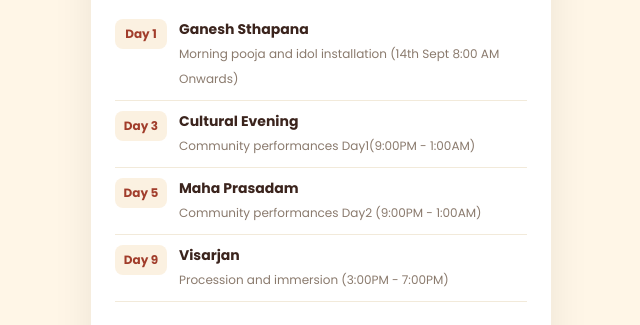
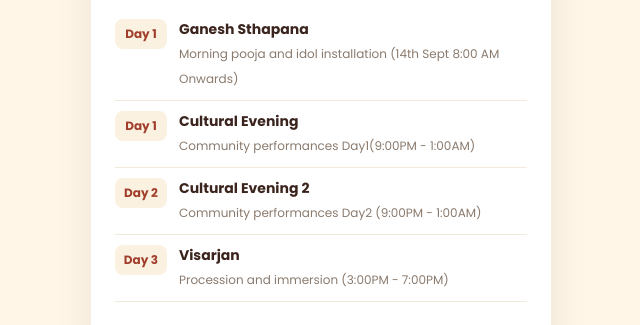
Before and after one commit to suryareddytadipatri/tmc-ganesh-union-app, a website: page public/index.html in a window 1280 px wide. Shown: the part 1253-1578 px from the top of the page, 319-959 px from the left. Drawn offline with Linux system fonts and the light colour scheme; no server answers; a web font is replaced by a local one.

Commit message:
Revise event dates and details in index.html
Updated event dates and descriptions for cultural evenings.

```diff
--- a/public/index.html
+++ b/public/index.html
@@ -428,15 +428,15 @@
         <div class="event-info"><b>Ganesh Sthapana</b><span>Morning pooja and idol installation (14th Sept 8:00 AM Onwards)</span></div>
       </div>
       <div class="event-item">
-        <div class="event-date">Day&nbsp;3</div>
+        <div class="event-date">Day&nbsp;1</div>
         <div class="event-info"><b>Cultural Evening</b><span>Community performances Day1(9:00PM - 1:00AM)</span></div>
       </div>
       <div class="event-item">
-        <div class="event-date">Day&nbsp;5</div>
-        <div class="event-info"><b>Maha Prasadam</b><span>Community performances Day2 (9:00PM - 1:00AM)</span></div>
+        <div class="event-date">Day&nbsp;2</div>
+        <div class="event-info"><b>Cultural Evening 2</b><span>Community performances Day2 (9:00PM - 1:00AM)</span></div>
       </div>
       <div class="event-item">
-        <div class="event-date">Day&nbsp;9</div>
+        <div class="event-date">Day&nbsp;3</div>
         <div class="event-info"><b>Visarjan</b><span>Procession and immersion (3:00PM - 7:00PM)</span></div>
       </div>
       <div class="donor-note" style="margin-top:10px;"></div>
```
